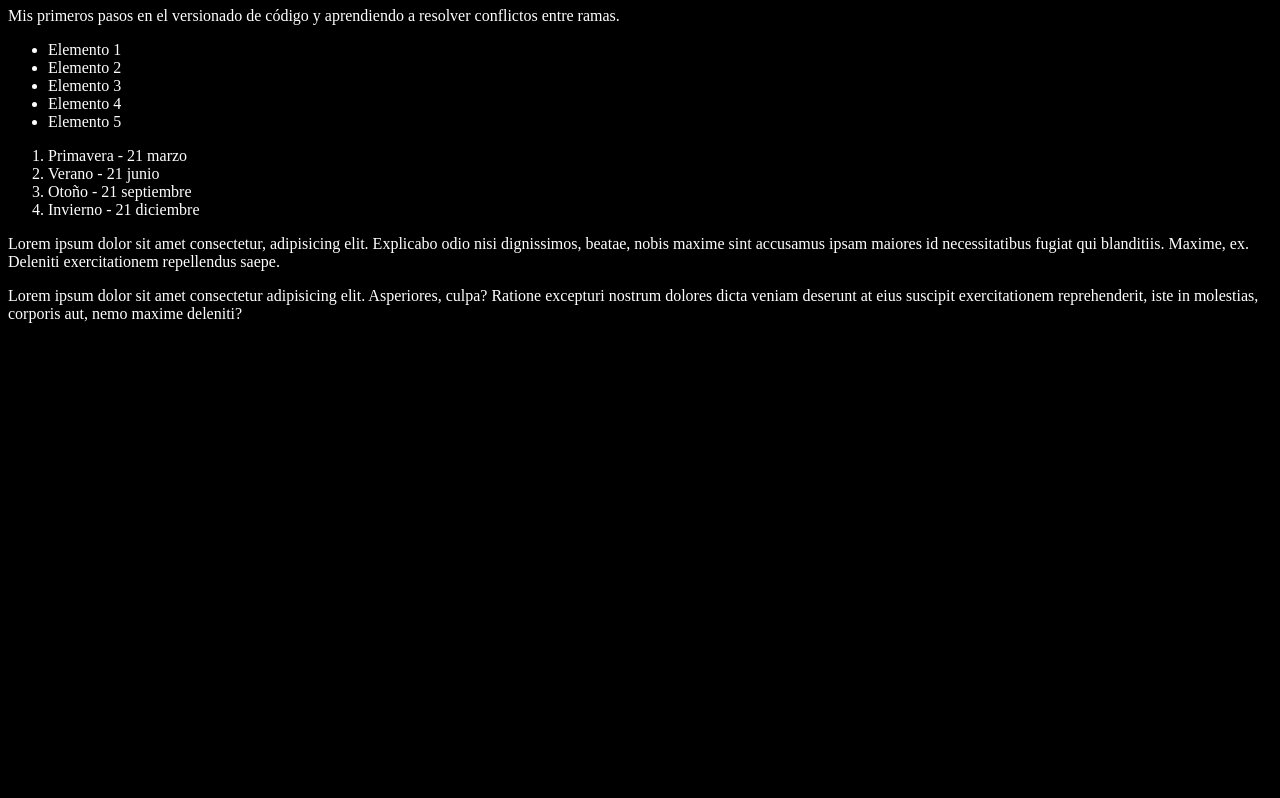
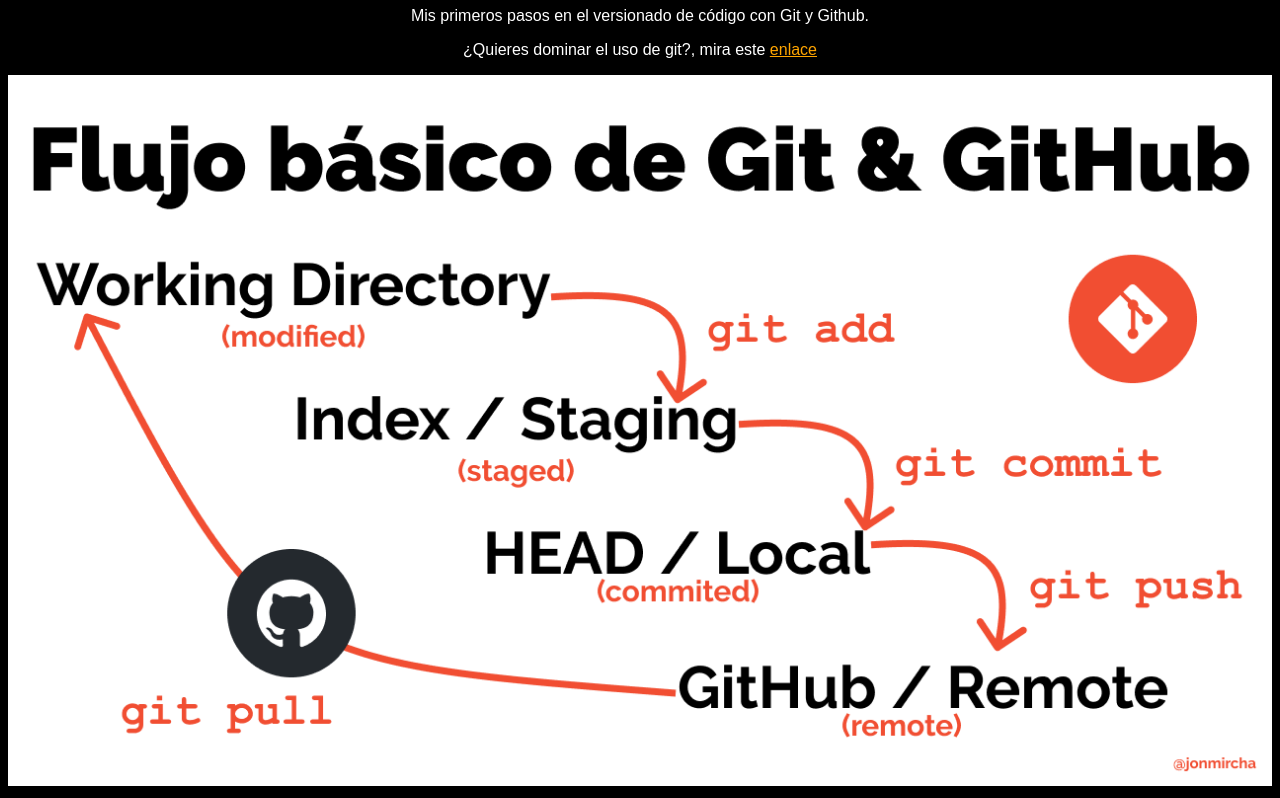
Before and after one commit to aprendizsw/youtube-git, a plain HTML site: page index.html in a window 1280 px wide. Shown: the part 73-871 px from the top of the page. Before the commit the page ends 800 px from the top, so only its background shows below. Drawn offline with Linux system fonts and the light colour scheme.

Commit message:
Agregando imagen de flujo Git y poniendo chulo el index.html

```diff
--- a/index.html
+++ b/index.html
@@ -9,35 +9,12 @@
   </head>
   <body>
     <h1>Aprendiendo Git</h1>
+    <p>Mis primeros pasos en el versionado de código con Git y Github.</p>
     <p>
-      Mis primeros pasos en el versionado de código y aprendiendo a resolver
-      conflictos entre ramas.
+      ¿Quieres dominar el uso de git?, mira este
+      <a href="https://jonmircha.com/git" target="_blank">enlace</a>
     </p>
-    <ul>
-      <li>Elemento 1</li>
-      <li>Elemento 2</li>
-      <li>Elemento 3</li>
-      <li>Elemento 4</li>
-      <li>Elemento 5</li>
-    </ul>
-    <ol>
-      <li>Primavera - 21 marzo</li>
-      <li>Verano - 21 junio</li>
-      <li>Otoño - 21 septiembre</li>
-      <li>Invierno - 21 diciembre</li>
-    </ol>
-    <p>
-      Lorem ipsum dolor sit amet consectetur, adipisicing elit. Explicabo odio
-      nisi dignissimos, beatae, nobis maxime sint accusamus ipsam maiores id
-      necessitatibus fugiat qui blanditiis. Maxime, ex. Deleniti exercitationem
-      repellendus saepe.
-    </p>
-    <p>
-      Lorem ipsum dolor sit amet consectetur adipisicing elit. Asperiores,
-      culpa? Ratione excepturi nostrum dolores dicta veniam deserunt at eius
-      suscipit exercitationem reprehenderit, iste in molestias, corporis aut,
-      nemo maxime deleniti?
-    </p>
+    <img src="./git-flow.png" alt="Flujo básico de Git" />
     <script src="index.js"></script>
   </body>
 </html>
--- a/style.css
+++ b/style.css
@@ -1,4 +1,18 @@
 html {
   background-color: #000;
   color: #fff;
+  font-family: sans-serif;
+  text-align: center;
 }
+
+a {
+  color: orange;
+}
+
+a:hover {
+  color: orangered;
+}
+
+img {
+  max-width: 100%;
+}
```
Also changed, not shown: git-flow.png (added).
